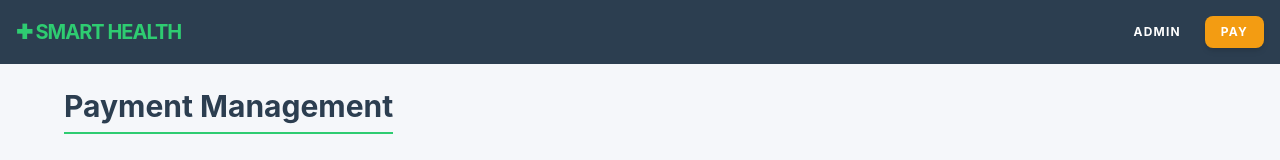
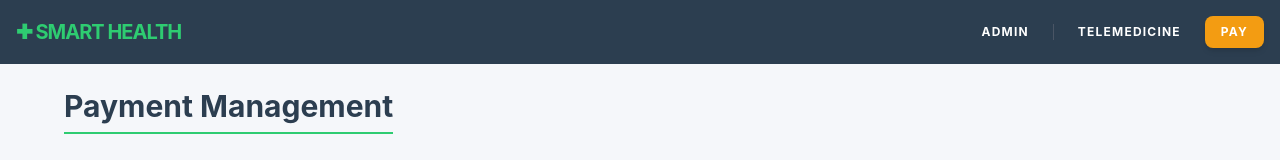
Before and after one commit to thumashi2001/medicare, a React (Vite) app in the folder frontend/: page / in a window 1280 px wide. Shown: the top 160 px of the page. Built offline with nearby package versions, Linux system fonts and the light colour scheme; no server answers.

Commit message:
add telemedicine button

```diff
--- a/frontend/src/App.jsx
+++ b/frontend/src/App.jsx
@@ -22,7 +22,18 @@ const App = () => {
         <nav className="p-4 bg-[#2C3E50] text-white flex justify-between items-center shadow-md">
           <div className="font-bold text-[#2ECC71] tracking-tighter text-xl">✚ SMART HEALTH</div>
           <div className="flex gap-6 text-xs uppercase tracking-widest font-bold items-center">
-            <Link to="/" className="hover:text-[#2ECC71] transition-colors">Admin</Link>
+            <Link to="/" className="hover:text-[#2ECC71] transition-colors">
+              Admin
+            </Link>
+
+            {/* Added Telemedicine Button */}
+            <Link
+              to="/telemedicine"
+              className="hover:text-[#2ECC71] transition-colors border-l border-gray-600 pl-6"
+            >
+              Telemedicine
+            </Link>
+
             <Link
               to="/pay"
               className="bg-[#F39C12] px-4 py-2 rounded-lg hover:bg-[#e67e22] transition-all shadow-md"
@@ -35,6 +46,12 @@ const App = () => {
         {/* Routing Logic */}
         <Routes>
           <Route path="/" element={<AdminPaymentDashboard />} />
+
+          {/* Placeholder for Telemedicine Route */}
+          <Route
+            path="/telemedicine"
+            element={<div className="p-10 text-center">Telemedicine Module Coming Soon...</div>}
+          />
 
           <Route
             path="/pay"
```
Also changed, not shown: 1 other file (tests, documents, lock files or other folders).
